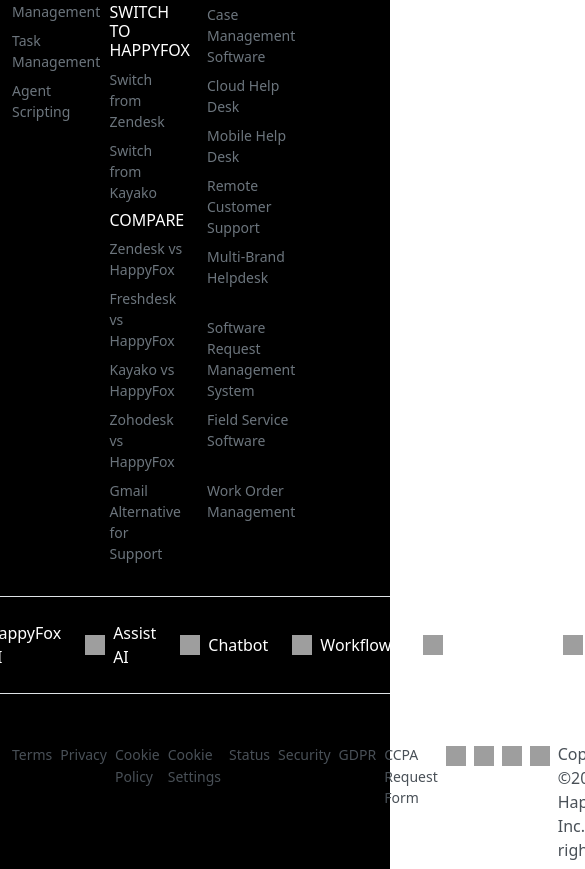
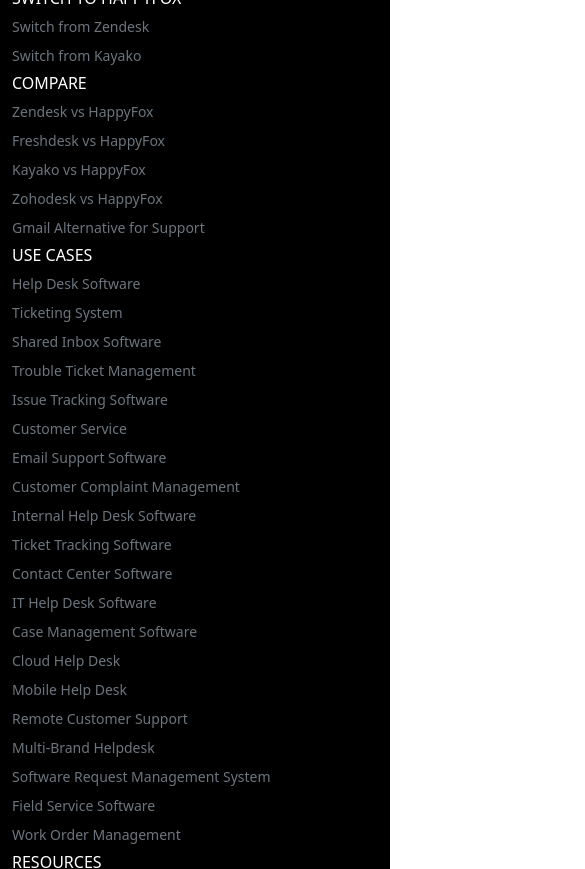
Before and after one commit to dineshi3/helpdesk-template-bootstrap-5, a website: page index.html in a window 390 px wide. Shown: the part 8622-9491 px from the top of the page, 585 px wide, since content can reach past the window. Drawn offline with nearby package versions, Linux system fonts and the light colour scheme; grey boxes are pictures that could not be loaded.

Commit message:
Footer Section Mobile View

```diff
--- a/index.html
+++ b/index.html
@@ -1366,8 +1366,8 @@
         </section>
         <footer class="py-5 bg-black footer-section">
             <div class="container text-white">
-                <div class="row">
-                    <div class="col-3">
+                <div class="row flex-column flex-sm-row">
+                    <div class="col-12 col-sm-3">
                         <h6>FEATURES</h6>
                         <ul class="nav flex-column">
                             <li class="nav-item mb-2"><a href="#" class="nav-link p-0 text-secondary">Email Ticketing</a></li>
@@ -1389,7 +1389,7 @@
                             <li class="nav-item mb-2"><a href="#" class="nav-link p-0 text-secondary">Agent Scripting</a></li>
                         </ul>
                     </div>
-                    <div class="col-3">
+                    <div class="col-12 col-sm-3">
                         <div class="">
                             <h6>FOR BUSINESSES</h6>
                             <ul class="nav flex-column">
@@ -1429,7 +1429,7 @@
                             </ul>
                         </div>
                     </div>
-                    <div class="col-3">
+                    <div class="col-12 col-sm-3">
                         <h6>USE CASES</h6>
                         <ul class="nav flex-column">
                             <li class="nav-item mb-2"><a href="#" class="nav-link p-0 text-secondary">Help Desk Software</a></li>
@@ -1454,7 +1454,7 @@
                             <li class="nav-item mb-2"><a href="#" class="nav-link p-0 text-secondary">Work Order Management</a></li>
                         </ul>
                     </div>
-                    <div class="col-3">
+                    <div class="col-12 col-sm-3">
                         <h6>RESOURCES</h6>
                         <ul class="nav flex-column">
                             <li class="nav-item mb-2"><a href="#" class="nav-link p-0 text-secondary">E-Books & Guides</a></li>
@@ -1482,43 +1482,43 @@
                     </div>
                 </div>
             </div>
-            <div class="d-flex justify-content-center gap-4 py-4 border-top border-bottom mt-4">
+            <div class="d-flex justify-content-center gap-4 p-4 border-top border-bottom mt-4 flex-wrap">
                 <a href="/" class="d-flex align-items-center gap-2 text-white text-decoration-none">
-                    <img src="//assets.www.happyfox.com/v2/images/site-nav/helpdesk-logo-2022.svg" alt="Help Desk logo" width="20" height="20">
+                    <img src="//assets.www.happyfox.com/v2/images/site-nav/helpdesk-logo-2022.svg" alt="Help Desk logo" width="20" height="20" />
                     <span>Help Desk</span>
                 </a>
                 <a href="/service-desk/" class="d-flex align-items-center gap-2 text-white text-decoration-none">
-                    <img src="//assets.www.happyfox.com/v2/images/site-nav/service-desk-logo-2022.svg" alt="Service Desk logo" width="20" height="20">
+                    <img src="//assets.www.happyfox.com/v2/images/site-nav/service-desk-logo-2022.svg" alt="Service Desk logo" width="20" height="20" />
                     <span>Service Desk</span>
                 </a>
                 <a href="/happyfox-ai/" class="d-flex align-items-center gap-2 text-white text-decoration-none">
-                  <img src="//assets.www.happyfox.com/v2/images/happyfox-ai/happyfox-ai-icon.svg" alt="HappyFox AI logo" width="20" height="20">
+                    <img src="//assets.www.happyfox.com/v2/images/happyfox-ai/happyfox-ai-icon.svg" alt="HappyFox AI logo" width="20" height="20" />
                     <span>HappyFox AI</span>
                 </a>
                 <a href="/assist-ai/" class="d-flex align-items-center gap-2 text-white text-decoration-none">
-                    <img src="//assets.www.happyfox.com/v2/images/site-nav/assist-ai-logo.svg" alt="Assist AI logo" width="20" height="20">
+                    <img src="//assets.www.happyfox.com/v2/images/site-nav/assist-ai-logo.svg" alt="Assist AI logo" width="20" height="20" />
                     <span>Assist AI</span>
                 </a>
                 <a href="/chatbot/" class="d-flex align-items-center gap-2 text-white text-decoration-none">
-                    <img src="//assets.www.happyfox.com/v2/images/site-nav/chatbot-logo-2022.svg" alt="Chatbot logo" width="20" height="20">
+                    <img src="//assets.www.happyfox.com/v2/images/site-nav/chatbot-logo-2022.svg" alt="Chatbot logo" width="20" height="20" />
                     <span>Chatbot</span>
                 </a>
                 <a href="/workflows/" class="d-flex align-items-center gap-2 text-white text-decoration-none">
-                    <img src="//assets.www.happyfox.com/v2/images/site-nav/workflows-logo-2022.svg" alt="Workflows logo" width="20" height="20">
+                    <img src="//assets.www.happyfox.com/v2/images/site-nav/workflows-logo-2022.svg" alt="Workflows logo" width="20" height="20" />
                     <span>Workflows</span>
                 </a>
                 <a href="/business-intelligence/" class="d-flex align-items-center gap-2 text-white text-decoration-none">
-                        <img src="//assets.www.happyfox.com/v2/images/site-nav/bi-logo-2022.svg" alt="Business Intelligence logo" width="20" height="20">
+                    <img src="//assets.www.happyfox.com/v2/images/site-nav/bi-logo-2022.svg" alt="Business Intelligence logo" width="20" height="20" />
                     <span>Business Intelligence</span>
                 </a>
                 <a href="/live-chat/" class="d-flex align-items-center gap-2 text-white text-decoration-none">
-                    <img src="//assets.www.happyfox.com/v2/images/site-nav/livechat-logo-2022.svg" alt="Live Chat logo" width="20" height="20">
+                    <img src="//assets.www.happyfox.com/v2/images/site-nav/livechat-logo-2022.svg" alt="Live Chat logo" width="20" height="20" />
                     <span>Live Chat</span>
                 </a>
             </div>
             <div class="container py-5">
-                <div class="d-flex justify-content-between gap-2">
-                    <ul class="d-flex gap-2 list-unstyled">
+                <div class="d-flex justify-content-between gap-2 flex-column flex-sm-row">
+                    <ul class="d-flex justify-content-center gap-2 flex-wrap list-unstyled">
                         <li>
                             <a href="/terms-services/" class="text-decoration-none text-light-emphasis">Terms</a>
                         </li>
@@ -1544,23 +1544,22 @@
                             <a href="https://support.happyfox.com/new/?reqType=CCPA" rel="noopener" target="_blank" class="text-decoration-none text-light-emphasis">CCPA Request Form</a>
                         </li>
                     </ul>
-                      <ul class="d-flex justify-content-between gap-2 list-unstyled">
-                        <li>
-                          <a href="https://www.facebook.com/pages/HappyFox/164796593638235" rel="noreferrer" class="text-decoration-none text-light-emphasis"><img src="//assets.www.happyfox.com/v2/images/facebook-logo-button1x.svg" width="20" height="20" alt="Facebook"></a>
-                        </li>
-                        <li>
-                          <a href="https://twitter.com/HappyFoxApp" rel="noreferrer" class="text-decoration-none text-light-emphasis"><img src="//assets.www.happyfox.com/v2/images/twitter1x.svg" alt="Twitter" width="20" height="20"></a>
-                        </li>
-                        <li>
-                          <a href="https://www.youtube.com/user/HappyFoxApp/" rel="noreferrer" class="text-decoration-none text-light-emphasis"><img src="//assets.www.happyfox.com/v2/images/youtube1x.svg" alt="Youtube" width="20" height="20"></a>
-                        </li>
-                        <li>
-                          <a href="https://www.linkedin.com/company/happyfox-inc-/" class="text-decoration-none text-light-emphasis"><img src="//assets.www.happyfox.com/v2/images/bottom-footer/linkedin-logo-button.svg" width="20" height="20" alt="Linkedin"></a>
-                        </li>
-                      </ul>
-                      <p class="text-light-emphasis">Copyright ©<span>2024</span> HappyFox Inc. All rights reserved.</p>
-                </div>
-
+                    <ul class="d-flex justify-content-center gap-2 list-unstyled">
+                        <li>
+                            <a href="https://www.facebook.com/pages/HappyFox/164796593638235" rel="noreferrer" class="text-decoration-none text-light-emphasis"><img src="//assets.www.happyfox.com/v2/images/facebook-logo-button1x.svg" width="20" height="20" alt="Facebook" /></a>
+                        </li>
+                        <li>
+                            <a href="https://twitter.com/HappyFoxApp" rel="noreferrer" class="text-decoration-none text-light-emphasis"><img src="//assets.www.happyfox.com/v2/images/twitter1x.svg" alt="Twitter" width="20" height="20" /></a>
+                        </li>
+                        <li>
+                            <a href="https://www.youtube.com/user/HappyFoxApp/" rel="noreferrer" class="text-decoration-none text-light-emphasis"><img src="//assets.www.happyfox.com/v2/images/youtube1x.svg" alt="Youtube" width="20" height="20" /></a>
+                        </li>
+                        <li>
+                            <a href="https://www.linkedin.com/company/happyfox-inc-/" class="text-decoration-none text-light-emphasis"><img src="//assets.www.happyfox.com/v2/images/bottom-footer/linkedin-logo-button.svg" width="20" height="20" alt="Linkedin" /></a>
+                        </li>
+                    </ul>
+                    <p class="text-light-emphasis text-center">Copyright ©<span>2024</span> HappyFox Inc. All rights reserved.</p>
+                </div>
             </div>
         </footer>
         <script>
```
Lines whose indentation alone changed are shown as unchanged.
